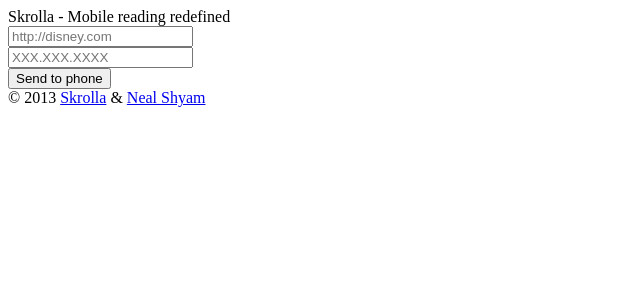
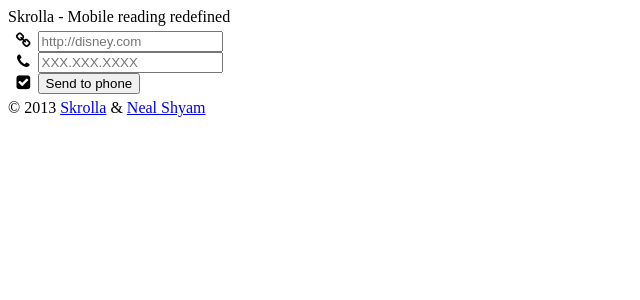
Before and after one commit to nealrs/skrolla, a Flask app: page / in a window 1280 px wide. Shown: the top 300 px of the page, without its empty margins (0-640 px from the left). Run offline with Flask 2, Linux system fonts and the light colour scheme; some libraries are stand-ins or nearby versions.

Commit message:
icons on landing page

```diff
--- a/templates/main.html
+++ b/templates/main.html
@@ -2,6 +2,7 @@
 <head>
 	<title>Skrolla - Mobile reading redefined</title>
 
+	<link href="//netdna.bootstrapcdn.com/font-awesome/4.0.0/css/font-awesome.css" rel="stylesheet">
 	<script src="//ajax.googleapis.com/ajax/libs/jquery/1.10.1/jquery.min.js"></script>
 	<script>window.jQuery || document.write('<script src="{{url_for('static', filename='jquery.js') }}">\x3C/script>')</script>
 
@@ -45,12 +46,13 @@
 	<div class = "mContainer">
 		<div class = "mHead">Skrolla - Mobile reading redefined</div>
 
-		<div class = "mLeft" style="float:left;">
+		<div class = "mLeft" style="float:left;margin:5px;">
 
-			<input type="text" id = "longURL" placeholder="http://disney.com"><br>
-			<input type="text" id = "phoneNum" placeholder="XXX.XXX.XXXX"><br>
+			<i class="fa fa-fw fa-link"></i> <input type="text" id = "longURL" placeholder="http://disney.com"><br>
+			<i class="fa fa-fw fa-phone"></i> <input type="text" id = "phoneNum" placeholder="XXX.XXX.XXXX"><br>
 
-			<input type="button" id = "send" value="Send to phone" onclick="sendPhone()">
+			<i class="fa fa-fw fa-check-square"></i> <input type="button" id = "send" value="Send to phone" onclick="sendPhone()">
+
 		</div>
 
 		<!--<div class = "mRight" style="float:left;">ANIMATED EXAMPLE</div>-->
```
